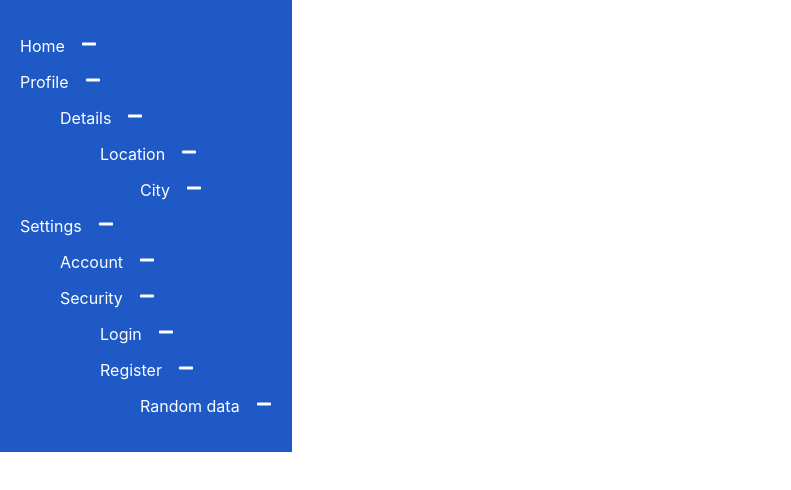
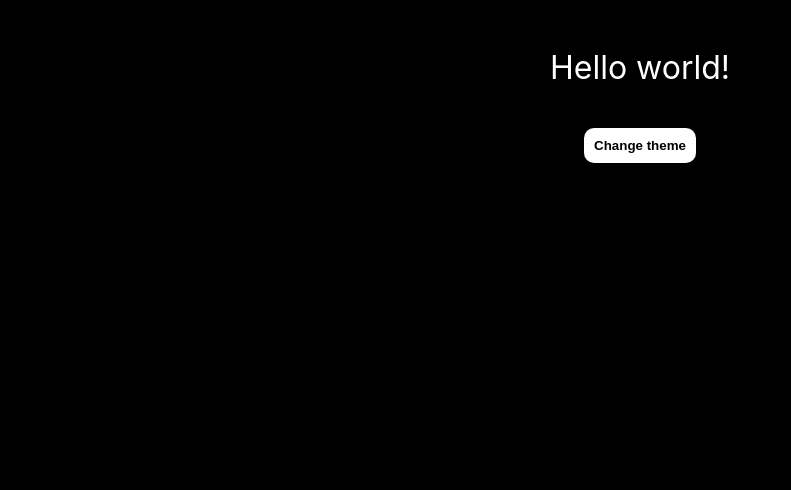
Before and after one commit to lucaslbmp/freecodecamp_react-simple-projects, a React (Create React App) app: page / in a window 1280 px wide. Shown: the top 490 px of the page, without its empty margins (0-791 px from the left). Built offline with nearby package versions, Linux system fonts and the light colour scheme.

Commit message:
QR code generator and theme changer

```diff
--- a/package.json
+++ b/package.json
@@ -10,6 +10,7 @@
     "react": "^18.3.1",
     "react-dom": "^18.3.1",
     "react-icons": "^5.2.1",
+    "react-qr-code": "^2.0.14",
     "react-scripts": "5.0.1",
     "web-vitals": "^2.1.4"
   },
--- a/src/App.js
+++ b/src/App.js
@@ -7,6 +7,8 @@
 import LoadMoreData from './components/load-more-data';
 import TreeView from './components/tree-view';
 import menus from './components/tree-view/data';
+import QrCodeGenerator from './components/qr-code-generator';
+import LightDarkMode from './components/light-dark-switcher';
 
 function App() {
   return (
@@ -27,7 +29,13 @@
     {/* <LoadMoreData /> */}
 
     {/* tree-view */}
-    <TreeView menus={menus}/>
+    {/* <TreeView menus={menus}/> */}
+
+    {/* qr code generator */}
+    {/* <QrCodeGenerator /> */}
+
+    {/* light-dark-mode */}
+    <LightDarkMode />
 
     </div>
   );
--- /dev/null
+++ b/src/components/light-dark-switcher/index.jsx
@@ -0,0 +1,19 @@
+import useLocalStorage from "./useLocalStorage";
+import './styles.css'
+
+export default function LightDarkMode(){
+    const [theme, setTheme] = useLocalStorage('theme', "dark");
+
+    const handleChangeBackgroundColor = () => {
+        setTheme(theme === 'light' ? 'dark' : 'light')
+    }
+
+    return(
+        <div className="light-dark-mode" data-theme={theme}>
+            <div className={"container-dark-light"}>
+                <p>Hello world!</p>
+                <button onClick={handleChangeBackgroundColor}>Change theme</button>
+            </div>
+        </div>
+    )
+}
--- /dev/null
+++ b/src/components/light-dark-switcher/styles.css
@@ -0,0 +1,36 @@
+:root{
+    --background: #fff;
+    --text-primary: #000;
+    --button-bg: #000;
+    --button-text: #fff;
+}
+
+[data-theme="dark"]{
+    --background: #000;
+    --text-primary: #fff;
+    --button-bg: #fff;
+    --button-text: #000;
+}
+
+.light-dark-mode{
+    padding: 16px;
+    font-size: 32px;
+    height: 100vh;
+    box-sizing: border-box;
+    transition: color 1s, background-color 1s;
+
+    background-color: var(--background);
+    color: var(--text-primary);
+}
+
+.light-dark-mode button{
+    font-weight: bold;
+    padding: 10px;
+    border-radius: 10px;
+    border: none;
+    cursor: pointer;
+    transition: color 1s, background-color 1s;
+
+    background-color: var(--button-bg);
+    color: var(--button-text);
+}
--- /dev/null
+++ b/src/components/light-dark-switcher/useLocalStorage.jsx
@@ -0,0 +1,19 @@
+import { useEffect, useState } from "react";
+
+export default function useLocalStorage(key, defaultValue){
+    const [value, setValue] = useState(() => {
+        let currentValue;
+        try{
+            currentValue = JSON.parse(localStorage.getItem(key)) || String(defaultValue);
+        } catch(err){
+            currentValue = defaultValue;
+        }
+        return currentValue;
+    });
+
+    useEffect(() => {
+        localStorage.setItem(key, JSON.stringify(value))
+    }, [key, value])
+
+    return [value, setValue];
+}
--- /dev/null
+++ b/src/components/qr-code-generator/index.jsx
@@ -0,0 +1,32 @@
+import { useState } from "react";
+import QRCode from "react-qr-code";
+import "./styles.css";
+
+export default function QrCodeGenerator() {
+  const [qrCode, setQrCode] = useState("");
+  const [input, setInput] = useState("");
+
+  function handleInputChange(e) {
+    setInput(e.target.value);
+  }
+
+  function handleGenerateCode() {
+    setQrCode(input);
+  }
+
+  return (
+    <div className="qr-code-container">
+      <input
+        onChange={handleInputChange}
+        type="text"
+        name="qr-code"
+        placeholder="Enter your value"
+        value={input}
+      />
+      <QRCode id="qr-code-value" value={qrCode} />
+      <button disabled={!input || !input?.trim()} onClick={handleGenerateCode}>
+        Generate
+      </button>
+    </div>
+  );
+}
--- /dev/null
+++ b/src/components/qr-code-generator/styles.css
@@ -0,0 +1,11 @@
+.qr-code-container{
+    display: flex;
+    flex-direction: column;
+    align-items: center;
+    gap: 16px;
+    padding: 16px;
+}
+
+.qr-code-container input, .qr-code-container button{
+    max-width: max-content;
+}
```
Also changed, not shown: 1 other file (tests, documents, lock files or other folders).
